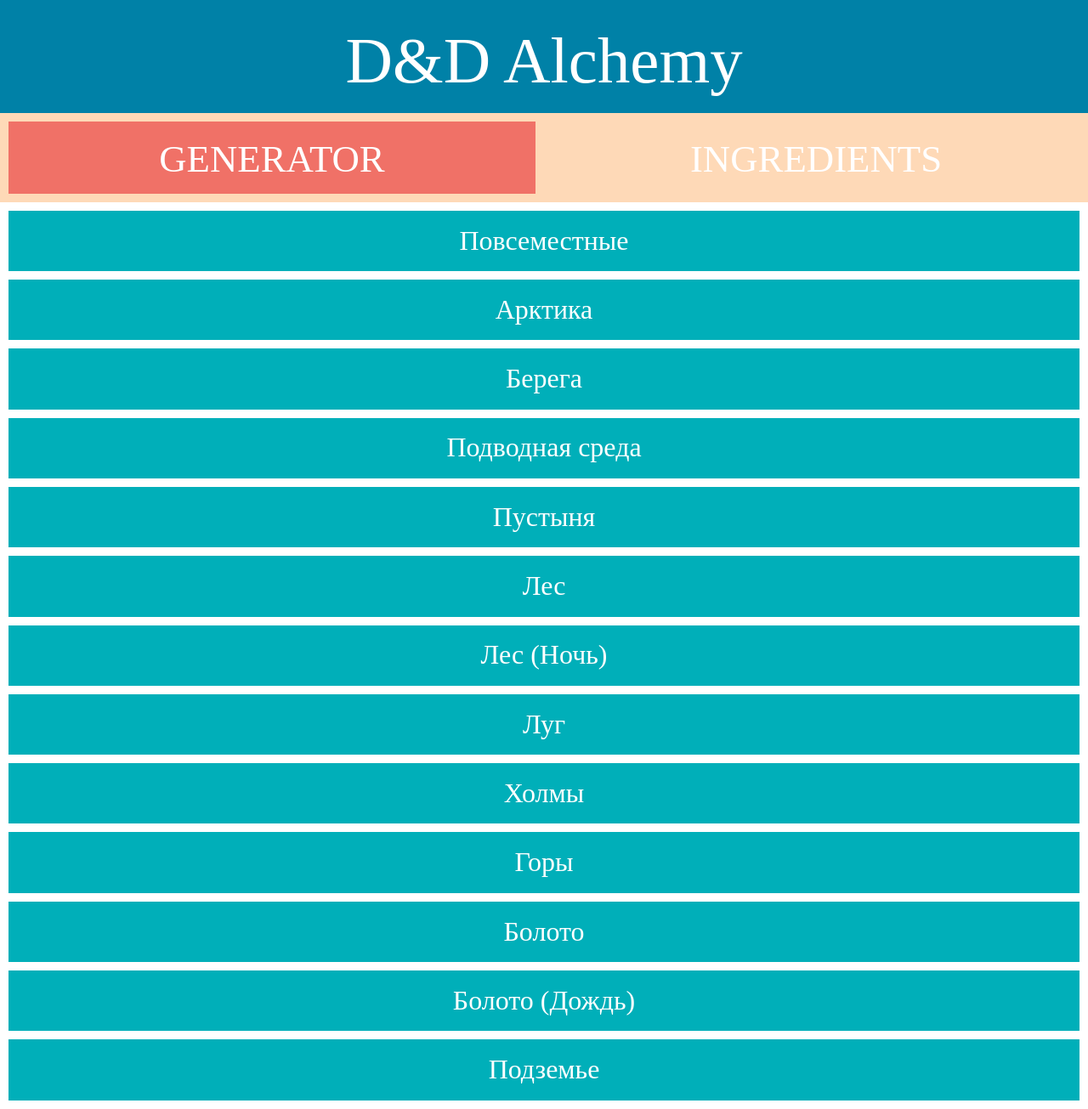
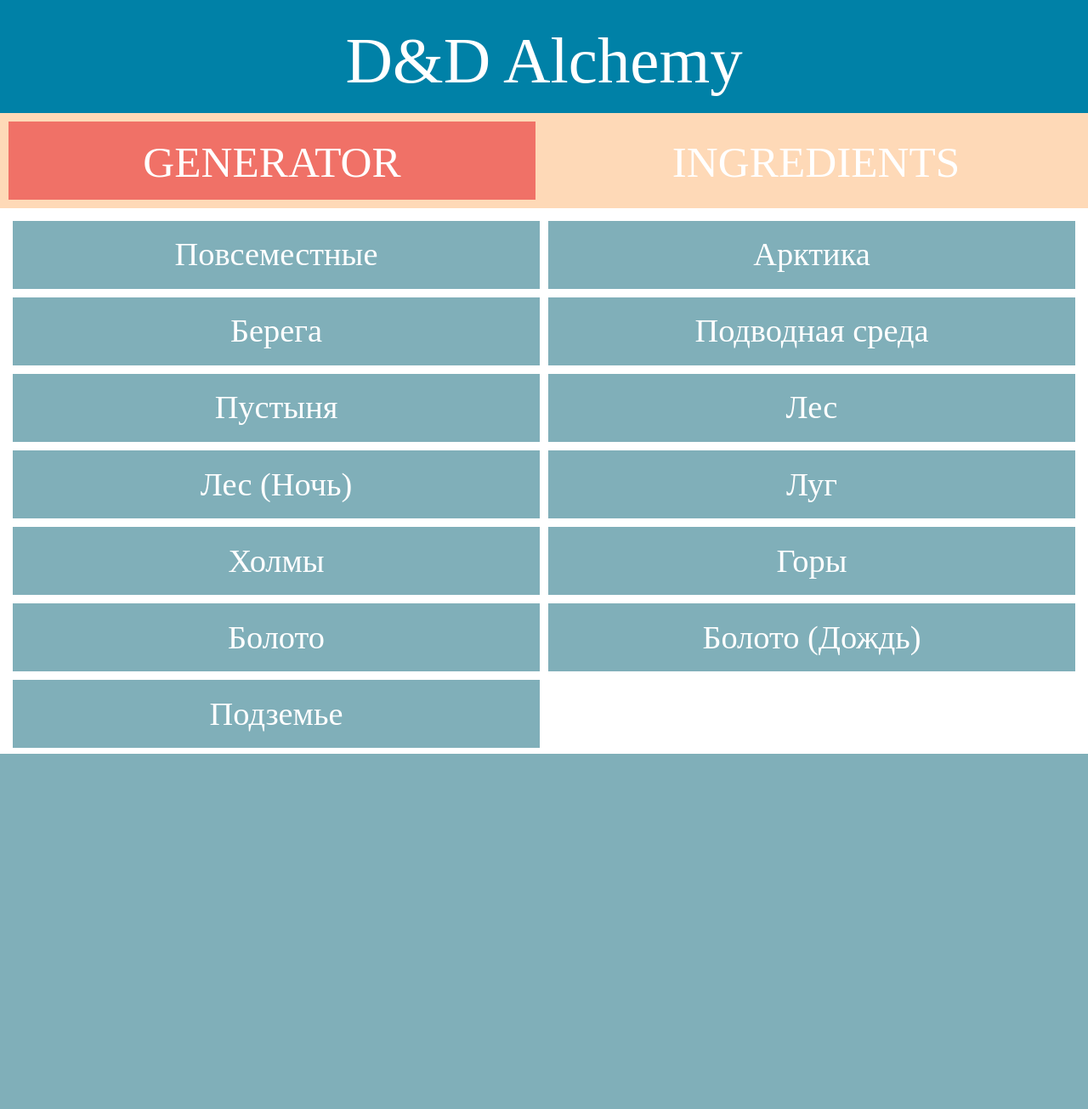
Before and after one commit to Ingubaru/dndAlchemy, a Django app: page /generator_menu in a window 1280 px wide. Shown: the whole page at 85% size. After the commit the page ends 887 px from the top, so only its background shows below. Run offline with Django 3.2, Linux system fonts and the light colour scheme; some libraries are stand-ins or nearby versions.

Commit message:
Change generate menu

```diff
--- a/herbalism/static/css/herbalism.css
+++ b/herbalism/static/css/herbalism.css
@@ -26,7 +26,7 @@ h1, h2, h3, h4 {
 .menu-header h2, .menu-header h2 a, .menu-header h2 a:visited, .menu-header h2 a:active {
 	color:  #FFFFFF;
 	font-family: 'Lobster';
-	font-size: 3.5vw;
+	font-size: 4vw;
 	text-decoration: none;
 }
 
@@ -55,18 +55,21 @@ h1, h2, h3, h4 {
 	margin: 0 0 0 40px;
 }
 
-.generator_menu {
+.generator-menu {
 	padding: 10px 10px 2px 10px;
 	font-family: 'Lobster';
 	font-size: 16pt;
+	display: flex;
+	flex-wrap: wrap;
 }
 
 .generator-menu-item {
-	background-color: #00AFB9;
+	background-color: #80AFB9;
 	font-family: 'Lobster';
-	font-size: 2.5vw;
+	font-size: 3vw;
 	text-align:  center;
 	color: white;
-	margin:  10px;
 	padding: 1% 10% 1% 10%;
+	width: 50%;
+	border: 5px solid white;
 }
```
